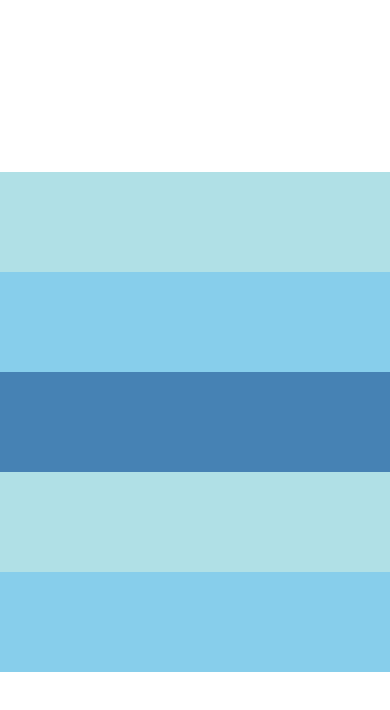
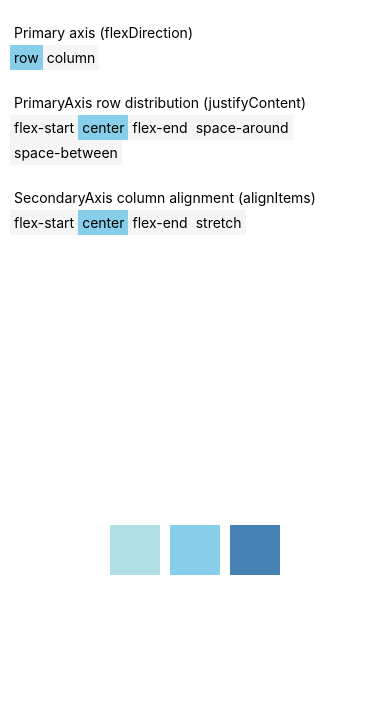
Before and after one commit to vuanhtu1993/ReactNative-Core, a React Native app: screen / in a window 390 px wide. Shown: the top 710 px of the page. Built offline with nearby package versions, Linux system fonts and the light colour scheme.

Commit message:
finished toggle button and understanding Flex

```diff
--- a/component/flexDimension.js
+++ b/component/flexDimension.js
@@ -1,25 +1,119 @@
 import React, { Component } from 'react';
-import {AppRegistry, StyleSheet, Text, TextInput, View, Alert, Button, TouchableHighlight} from 'react-native';
+import { AppRegistry, StyleSheet, Text, TextInput, View, Alert, Button, TouchableHighlight, Switch,
+  TouchableOpacity
+} from 'react-native';
+
 
 export default class FlexDimension extends Component{
+  constructor() {
+    super();
+    this.state = {
+      flexDirection: "row",
+      justifyContent: "center",
+      alignItems: "center",
+    }
+  }
   render() {
+    const {flexDirection, justifyContent, alignItems} = this.state;
+    let primaryAxis = flexDirection;
+    let secondaryAxis = (primaryAxis === "row") ? "column" : "row";
     return (
-      <View style={styles.flexParent}>
-        <View style={{ height: 100, backgroundColor: 'powderblue' }}/>
-        <View style={{ height: 100, backgroundColor: 'skyblue' }}/>
-        <View style={{ height: 100, backgroundColor: 'steelblue' }}/>
-        <View style={{ height: 100, backgroundColor: 'powderblue' }}/>
-        <View style={{ height: 100, backgroundColor: 'skyblue' }}/>
+      <View style={styles.container}>
+        <Toggle
+          label={'Primary axis (flexDirection)'}
+          value={flexDirection}
+          options={['row', 'column']}
+          onChange={(option) => this.setState({flexDirection: option})}
+        />
+        <Toggle
+          label={'PrimaryAxis ' + primaryAxis + ' distribution (justifyContent)'}
+          value={justifyContent}
+          options={['flex-start', 'center', 'flex-end', 'space-around', 'space-between']}
+          onChange={(option) => this.setState({justifyContent: option})}
+        />
+        <Toggle
+          label={'SecondaryAxis ' + secondaryAxis + ' alignment (alignItems)'}
+          value={alignItems}
+          options={['flex-start', 'center', 'flex-end', 'stretch']}
+          onChange={(option) => this.setState({alignItems: option})}
+        />
+        <View style={[styles.container, this.state]}>
+          <View style={{ padding: 25, margin: 5, backgroundColor: 'powderblue' }}/>
+          <View style={{ padding: 25, margin: 5, backgroundColor: 'skyblue' }}/>
+          <View style={{ padding: 25, margin: 5, backgroundColor: 'steelblue' }}/>
+        </View>
       </View>
     );
   }
 }
 
 const styles = StyleSheet.create({
-  flexParent: {
+  container: {
+    marginTop: 10,
+    padding: 10,
     flex: 1,
-    flexDirection: 'column',
-    justifyContent: 'center',
-    alignItems: 'stretch',
   }
 });
+
+class Toggle extends Component {
+
+  onPress = (option) => {
+    const {onChange} = this.props;
+
+    onChange(option)
+  };
+
+  renderOption = (option) => {
+    const {value} = this.props;
+
+    return (
+      <TouchableOpacity
+        style={[stylesToggle.option, option === value && stylesToggle.activeOption]}
+        onPress={this.onPress.bind(this, option)}
+      >
+        <Text style={stylesToggle.text}>
+          {option}
+        </Text>
+      </TouchableOpacity>
+    )
+  };
+
+  render() {
+    const {label, options} = this.props;
+
+    return (
+      <View style={stylesToggle.container}>
+        <Text style={[stylesToggle.text, stylesToggle.label]}>
+          {label}
+        </Text>
+        <View style={stylesToggle.optionsContainer}>
+          {options.map(this.renderOption)}
+        </View>
+      </View>
+    )
+  }
+}
+
+const stylesToggle = StyleSheet.create({
+  container: {
+    flexDirection: 'column',
+    paddingBottom: 20,
+  },
+  text: {
+    fontSize: 14,
+  },
+  label: {
+    padding: 4,
+  },
+  optionsContainer: {
+    flexDirection: 'row',
+    flexWrap: 'wrap'
+  },
+  option: {
+    padding: 4,
+    backgroundColor: 'whitesmoke',
+  },
+  activeOption: {
+    backgroundColor: 'skyblue',
+  },
+});
--- a/package.json
+++ b/package.json
@@ -21,6 +21,8 @@
   "dependencies": {
     "expo": "^27.0.2",
     "react": "16.3.1",
-    "react-native": "~0.55.2"
+    "react-native": "~0.55.2",
+    "react-native-switch-selector": "^1.1.6",
+    "toggle-switch-react-native": "^0.2.0"
   }
 }
```
Also changed, not shown: 1 other file (tests, documents, lock files or other folders).
